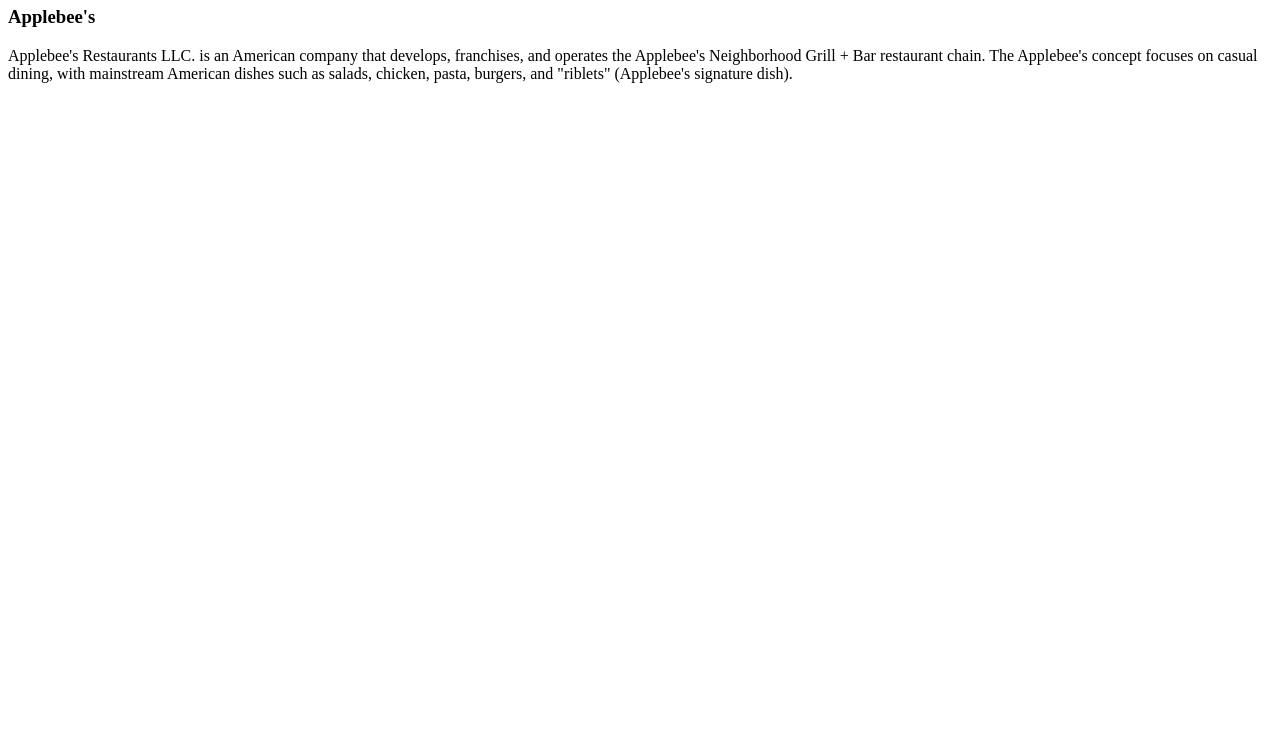
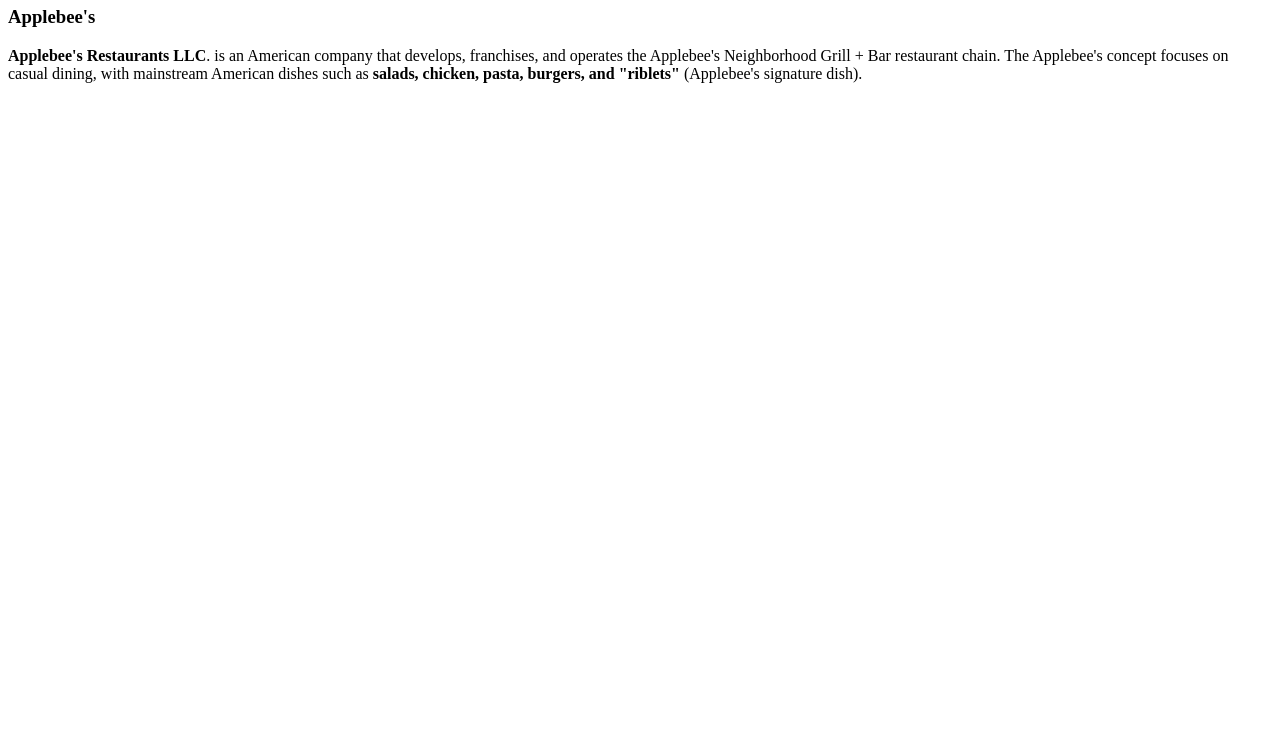
Before and after one commit to 44-563-Web-Apps-S24/44563-webapps-s24-assignment3-noorbashaasha, a plain HTML site: page index.html in a window 1280 px wide. Shown: the part 60-800 px from the top of the page. Drawn offline with Linux system fonts and the light colour scheme.

Commit message:
added styling

```diff
--- a/index.html
+++ b/index.html
@@ -6,9 +6,9 @@
     <h1>NOORBASHA</h1>
     <h3>Applebee's</h3>
     <p>
-        Applebee's Restaurants LLC. is an American company that develops, franchises, and operates the
+        <b>Applebee's Restaurants LLC</b>. is an American company that develops, franchises, and operates the
         Applebee's Neighborhood Grill + Bar restaurant chain. The Applebee's concept focuses on casual
-        dining, with mainstream American dishes such as salads, chicken, pasta, burgers, and "riblets"
+        dining, with mainstream American dishes such as <b> salads, chicken, pasta, burgers, and "riblets"</b>
          (Applebee's signature dish).
     </p>
     </body>
```
